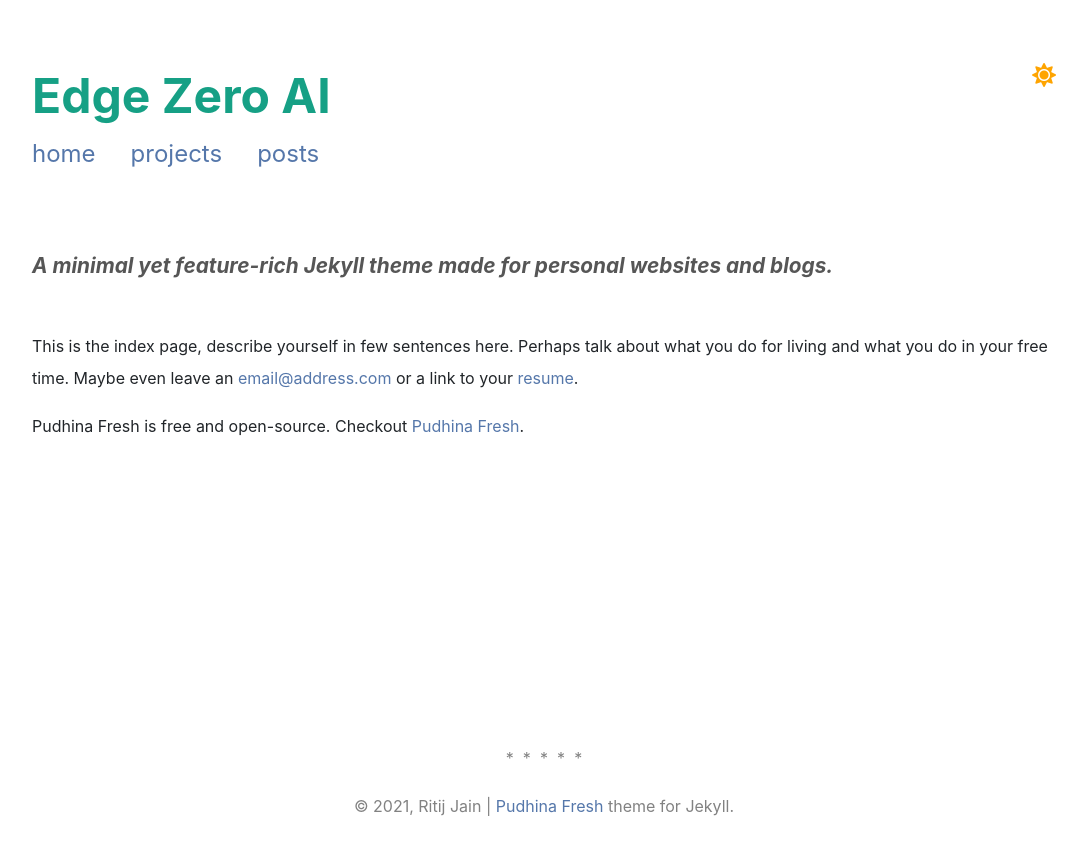
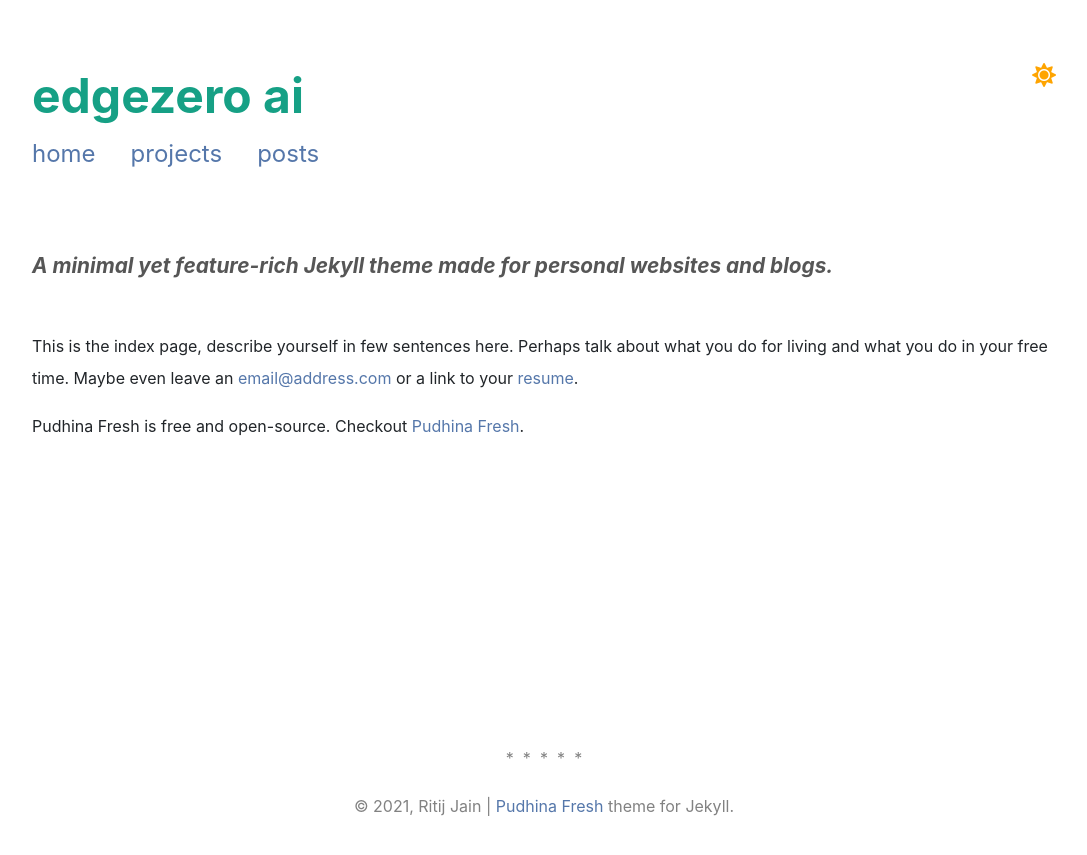
Before and after one commit to edgezero-ai/edgezero-ai.github.io, a Jekyll site: the page built from index.md, in a window 1280 px wide. Shown: the top 855 px of the page, without its empty margins (96-1183 px from the left). Built offline with Jekyll 4.4.1, drawn with Linux system fonts in a browser that asks for light colours; nearby versions of some CDN libraries; a style sheet for code colours, icons or effects is not loaded.

Commit message:
title update

```diff
--- a/_config.yml
+++ b/_config.yml
@@ -1,5 +1,5 @@
-title: Edge Zero AI # Shown in header on pages with full_logo: true
-short_logo: Edge Zero AI # Shown in header on all pages by default unless full_logo: true is set
+title: edgezero ai # Shown in header on pages with full_logo: true
+short_logo: edgezero ai # Shown in header on all pages by default unless full_logo: true is set
 description: > # The description for your site
 
 markdown: kramdown
```
